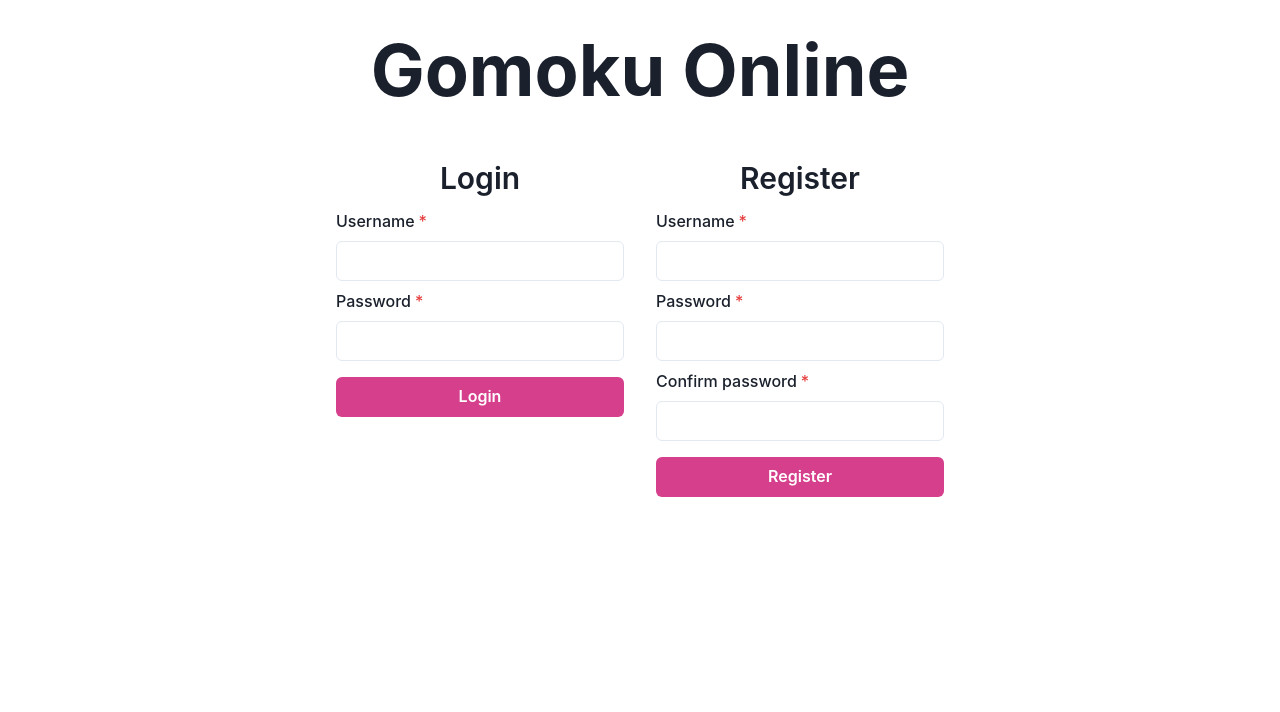
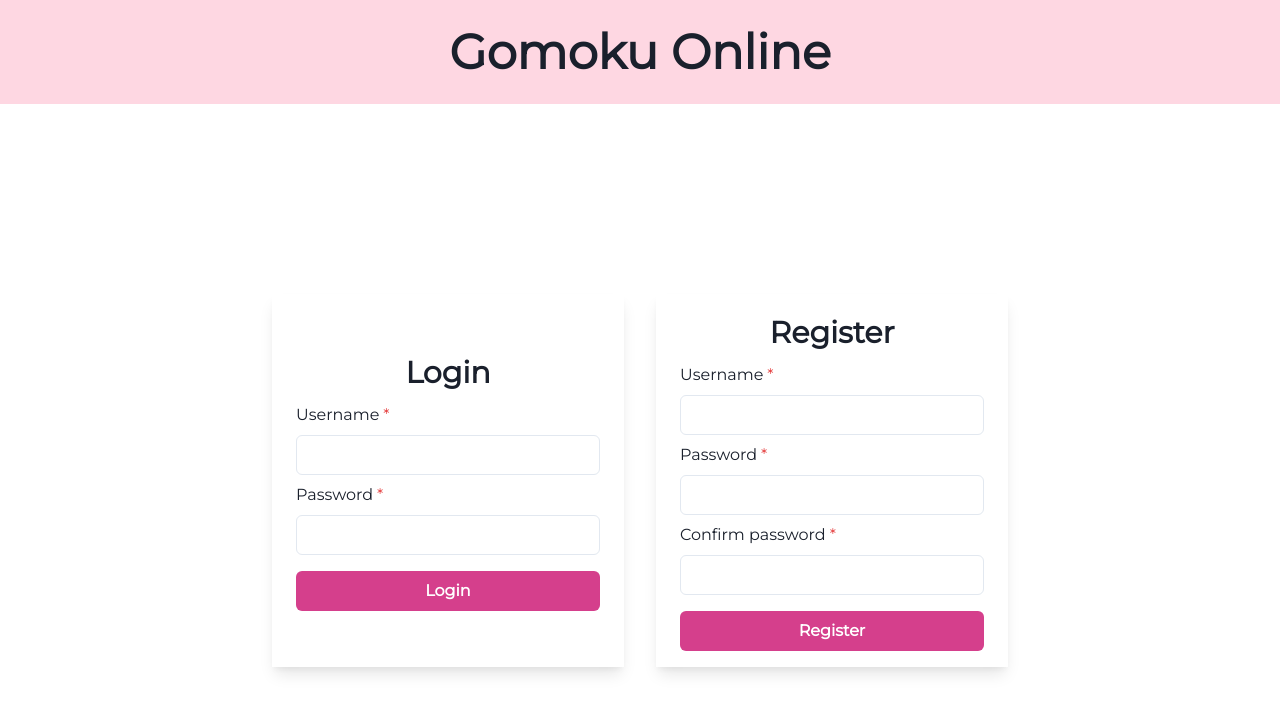
Before and after one commit to khaitruong922/gomoku-online, a React (Create React App) app: page / in a window 1280 px wide. Shown: the top 712 px of the page. Built offline with nearby package versions, Linux system fonts and the light colour scheme; no server answers.

Commit message:
Refactor UI

```diff
--- a/src/components/Form.js
+++ b/src/components/Form.js
@@ -1,19 +1,20 @@
-import { Button } from "@chakra-ui/button";
-import { FormControl, FormLabel } from "@chakra-ui/form-control";
-import { Input, InputGroup } from "@chakra-ui/input";
-import { Box, Divider, Flex, SimpleGrid, Text } from "@chakra-ui/layout";
-import { useState } from "react";
-import api from "../api/api";
-import useInput from "../hooks/useInput";
-import { useErrorToast, useSuccessToast } from "../shared/toast";
-import useAuthStore from "../stores/useAuthStore";
+import { Button } from '@chakra-ui/button'
+import { FormControl, FormLabel } from '@chakra-ui/form-control'
+import { Input, InputGroup } from '@chakra-ui/input'
+import { Box, Divider, Flex, SimpleGrid, Text } from '@chakra-ui/layout'
+import { chakra } from '@chakra-ui/react'
+import { useState } from 'react'
+import api from '../api/api'
+import useInput from '../hooks/useInput'
+import { useErrorToast, useSuccessToast } from '../shared/toast'
+import useAuthStore from '../stores/useAuthStore'
 
 function LoginForm() {
 	const { value: username, onInput: onUsernameInput } = useInput('')
 	const { value: password, onInput: onPasswordInput } = useInput('')
 	const errorToast = useErrorToast()
-    const login = useAuthStore(s => s.login)
-    const fetchCurrentUser = useAuthStore(s => s.fetchCurrentUser)
+	const login = useAuthStore((s) => s.login)
+	const fetchCurrentUser = useAuthStore((s) => s.fetchCurrentUser)
 	const [submitting, setSubmitting] = useState(false)
 
 	const onFormSubmit = async (e) => {
@@ -40,25 +41,44 @@ function LoginForm() {
 	}
 
 	return (
-        <form onSubmit={onFormSubmit}>
-            <Text mb={2} align='center' fontSize='3xl' fontWeight={600}>Login</Text>
-            <FormControl isRequired id='login-username' mb={2}>
+		<chakra.form
+			display={'flex'}
+			flexDir={'column'}
+			justifyContent={'center'}
+			px={6}
+			py={4}
+			shadow="lg"
+			onSubmit={onFormSubmit}
+		>
+			<Text mb={2} align="center" fontSize="3xl" fontWeight={600}>
+				Login
+			</Text>
+			<FormControl isRequired id="login-username" mb={2}>
 				<FormLabel>Username</FormLabel>
 				<Input value={username} onInput={onUsernameInput} />
 			</FormControl>
-            <FormControl isRequired id='login-password' mb={2}>
+			<FormControl isRequired id="login-password" mb={2}>
 				<FormLabel>Password</FormLabel>
-                <Input value={password} onInput={onPasswordInput} type='password' />
+				<Input value={password} onInput={onPasswordInput} type="password" />
 			</FormControl>
-            <Button type='submit' isLoading={submitting} isFullWidth mt={2} colorScheme='pink'>Login</Button>
-        </form>
+			<Button
+				type="submit"
+				isLoading={submitting}
+				isFullWidth
+				mt={2}
+				colorScheme="pink"
+			>
+				Login
+			</Button>
+		</chakra.form>
 	)
 }
 
 function RegisterForm() {
 	const { value: username, onInput: onUsernameInput } = useInput('')
 	const { value: password, onInput: onPasswordInput } = useInput('')
-    const { value: confirmPassword, onInput: onConfirmPasswordInput } = useInput('')
+	const { value: confirmPassword, onInput: onConfirmPasswordInput } =
+		useInput('')
 	const errorToast = useErrorToast()
 	const successToast = useSuccessToast()
 	const [submitting, setSubmitting] = useState(false)
@@ -77,43 +97,72 @@ function RegisterForm() {
 			successToast({
 				title: 'Register account successfully',
 			})
-        }
-        catch (e) {
+		} catch (e) {
 			errorToast({
 				title: 'Register failed',
 				description: e.response?.data?.message,
 			})
-        }
-        finally {
+		} finally {
 			setSubmitting(false)
 		}
 	}
 
 	return (
-        <form onSubmit={onFormSubmit}>
-            <Text mb={2} align='center' fontSize='3xl' fontWeight={600}>Register</Text>
-            <FormControl isRequired id='register-username' mb={2}>
+		<chakra.form
+			display={'flex'}
+			flexDir={'column'}
+			justifyContent={'center'}
+			shadow={'lg'}
+			px={6}
+			py={4}
+			onSubmit={onFormSubmit}
+		>
+			<Text mb={2} align="center" fontSize="3xl" fontWeight={600}>
+				Register
+			</Text>
+			<FormControl isRequired id="register-username" mb={2}>
 				<FormLabel>Username</FormLabel>
 				<Input value={username} onInput={onUsernameInput} />
 			</FormControl>
-            <FormControl isRequired id='register-password' mb={2}>
+			<FormControl isRequired id="register-password" mb={2}>
 				<FormLabel>Password</FormLabel>
-                <Input value={password} onInput={onPasswordInput} type='password' />
+				<Input value={password} onInput={onPasswordInput} type="password" />
 			</FormControl>
-            <FormControl isRequired id='register-cpassword' mb={2}>
+			<FormControl isRequired id="register-cpassword" mb={2}>
 				<FormLabel>Confirm password</FormLabel>
-                <Input value={confirmPassword} onInput={onConfirmPasswordInput} type='password' />
+				<Input
+					value={confirmPassword}
+					onInput={onConfirmPasswordInput}
+					type="password"
+				/>
 			</FormControl>
-            <Button type='submit' isLoading={submitting} isFullWidth mt={2} colorScheme='pink'>Register</Button>
-        </form >
+			<Button
+				type="submit"
+				isLoading={submitting}
+				isFullWidth
+				mt={2}
+				colorScheme="pink"
+			>
+				Register
+			</Button>
+		</chakra.form>
 	)
 }
 
 export default function Form() {
 	return (
-        <SimpleGrid mx='auto' p={4} w={['100%', null, '75%', '50%']} spacing={8} columns={[1, 1, 2, 2]}>
+		<Flex h="100%" flexDir={'column'} justify={'center'} align={'center'}>
+			<SimpleGrid
+				my="auto"
+				p={4}
+				h={'50%'}
+				w={['100%', '90%', '80%', '60%']}
+				spacing={8}
+				columns={[1, 1, 2, 2]}
+			>
 				<LoginForm />
 				<RegisterForm />
 			</SimpleGrid>
+		</Flex>
 	)
 }
--- a/src/components/Home.js
+++ b/src/components/Home.js
@@ -1,19 +1,19 @@
-import { Flex, Text } from "@chakra-ui/layout";
-import { Box } from "@chakra-ui/react";
-import { useContext, useEffect, useState } from "react";
-import SocketContext from "../context/SocketContext";
-import useAuthStore from "../stores/useAuthStore";
-import Form from "./Form";
-import Lobby from "./Lobby";
+import { Flex, Text } from '@chakra-ui/layout'
+import { Box } from '@chakra-ui/react'
+import useAuthStore from '../stores/useAuthStore'
+import Form from './Form'
+import Lobby from './Lobby'
 
 export default function Home() {
-    const player = useAuthStore(s => s.player)
-    return (
-        <Box w='100%'>
-            <Box my={4}>
-                <Text fontSize='7xl' align='center' fontWeight={700}>Gomoku Online</Text>
-            </Box>
-            {player ? <Lobby /> : <Form />}
-        </Box>
-    )
+	const player = useAuthStore((s) => s.player)
+	return (
+		<Flex h="100%" direction={'column'} w="100%">
+			<Box bgColor={'pink.100'} py={4}>
+				<Text fontSize="5xl" align="center" fontWeight={700}>
+					Gomoku Online
+				</Text>
+			</Box>
+			<Box flex={1}>{player ? <Lobby /> : <Form />}</Box>
+		</Flex>
+	)
 }
--- a/src/index.css
+++ b/src/index.css
@@ -1,4 +1,16 @@
-html, body {
+@import url('https://fonts.googleapis.com/css?family=Montserrat');
+
+*,
+*:before,
+*:after {
+	box-sizing: border-box;
+	-moz-box-sizing: border-box;
+	-webkit-box-sizing: border-box;
+	-ms-box-sizing: border-box;
+}
+
+html,
+body {
 	min-height: 100%;
 	height: 100%;
 }
@@ -24,7 +36,8 @@ body {
 }
 
 code {
-  font-family: source-code-pro, Menlo, Monaco, Consolas, 'Courier New', monospace;
+	font-family: Montserrat, source-code-pro, Menlo, Monaco, Consolas,
+		'Courier New', monospace;
 }
 
 /* width */
--- /dev/null
+++ b/src/theme.js
@@ -0,0 +1,17 @@
+import { extendTheme } from '@chakra-ui/react'
+import { createBreakpoints } from '@chakra-ui/theme-tools'
+const breakpoints = createBreakpoints({
+	sm: '30em',
+	md: '48em',
+	lg: '62em',
+	xl: '80em',
+	'2xl': '96em',
+})
+
+export const theme = extendTheme({
+	fonts: {
+		body: `Montserrat, -apple-system, BlinkMacSystemFont, 'Segoe UI', Roboto, Oxygen, Ubuntu,
+        Cantarell, 'Open Sans', 'Helvetica Neue', sans-serif`,
+	},
+	breakpoints,
+})
```
Also changed, not shown: src/App.js (+7 -7 lines), src/components/Lobby.js (+80 -44 lines), src/components/Room.js (+159 -62 lines), src/components/RoomCard.js (+28 -13 lines), src/components/game/Board.js (+48 -38 lines), src/components/game/Cell.js (+22 -8 lines). Lines whose indentation alone changed are shown as unchanged.
